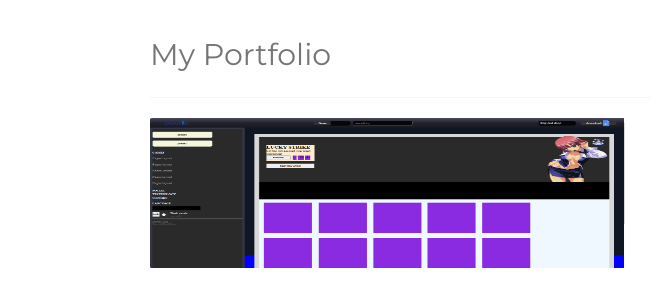
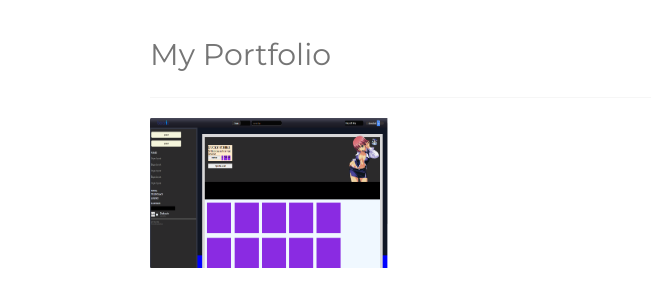
Before and after one commit to kodesta/portfolio, a website with bundled scripts: page index.html in a window 1280 px wide. Shown: the part 479-774 px from the top of the page, 0-651 px from the left. Built offline with nearby package versions, Linux system fonts and the light colour scheme.

Commit message:
Update index.html

```diff
--- a/index.html
+++ b/index.html
@@ -58,7 +58,7 @@
     <!-- Grid for photos -->
 
         <div class="pool">
-       <a href="./dashMe/index.html"> <img src="./img/s1.png" style="width:100%" style=" height: 200px;background-size: cover; "  class="big"></a>
+       <a href="./dashMe/index.html"> <img src="./img/s1.png" style="width:50%" style=" height: 200px;background-size: cover; "  class="big"></a>
         <img  src="./img/figma2.png" style="width:100%" style=" height: 200px;background-size: cover; " class="big" style="width:100px; height:100px">
         <img  src="./img/dree.png" style="width:100%" style=" height: 200px;background-size: cover; " class="big"  style="width:100px; height:100px; overflow:hidden;">
 
```
